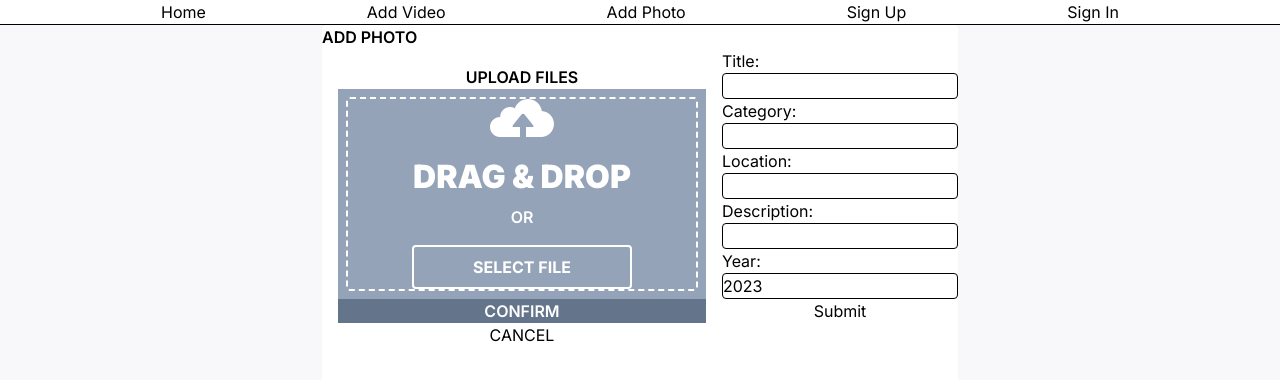
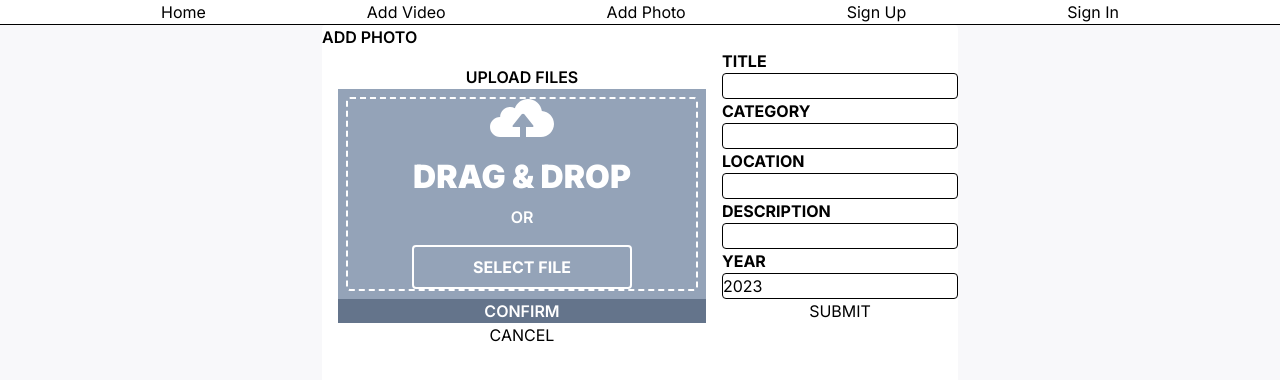
Before and after one commit to whlong1/next.js-photo-app, a Next.js app: page /photos/new in a window 1280 px wide. Shown: the top 380 px of the page. Built offline with nearby package versions, Linux system fonts and the light colour scheme; no server answers.

Commit message:
Add updatePhoto service

```diff
--- a/src/app/(pages)/photos/new/components/NewPhotoForm.tsx
+++ b/src/app/(pages)/photos/new/components/NewPhotoForm.tsx
@@ -18,38 +18,80 @@ const NewPhotoForm = () => {
 
   const [formData, setFormData] = useState(initialState)
 
-  const handleChange = (e: React.ChangeEvent<HTMLInputElement>) => {
-    setFormData({ ...formData, [e.target.name]: e.target.value })
+  const handleSubmit = async (e: React.FormEvent) => {
+
+  }
+
+  const handleChange = ({ target }: React.ChangeEvent<HTMLInputElement>) => {
+    const { name, value, type } = target
+    setFormData({
+      ...formData, [name]: type === "number" ? parseInt(value) : value
+    })
   }
 
   return (
-    <form action="">
+    <form onSubmit={handleSubmit}>
       <div>
-        <label htmlFor="title">Title:</label>
-        <input type="text" id="title" name="title" value={formData.title} onChange={handleChange} />
+        <label htmlFor="title">TITLE</label>
+        <input
+          required
+          type="text"
+          id="title"
+          name="title"
+          value={formData.title}
+          onChange={handleChange}
+        />
       </div>
 
       <div>
-        <label htmlFor="category">Category:</label>
-        <input type="text" id="category" name="category" value={formData.category} onChange={handleChange} />
+        <label htmlFor="category">CATEGORY</label>
+        <input
+          required
+          type="text"
+          id="category"
+          name="category"
+          value={formData.category}
+          onChange={handleChange}
+        />
       </div>
 
       <div>
-        <label htmlFor="location">Location:</label>
-        <input type="text" id="location" name="location" value={formData.location} onChange={handleChange} />
+        <label htmlFor="location">LOCATION</label>
+        <input
+          required
+          type="text"
+          id="location"
+          name="location"
+          value={formData.location}
+          onChange={handleChange}
+        />
       </div>
 
       <div>
-        <label htmlFor="description">Description:</label>
-        <input id="description" name="description" value={formData.description} onChange={handleChange}></input>
+        <label htmlFor="description">DESCRIPTION</label>
+        <input
+          required
+          type="text"
+          id="description"
+          name="description"
+          value={formData.description}
+          onChange={handleChange}
+        />
       </div>
 
       <div>
-        <label htmlFor="year">Year:</label>
-        <input type="number" id="year" name="year" value={formData.year} onChange={handleChange} />
+        <label htmlFor="year">YEAR</label>
+        <input
+          required
+          type="number"
+          id="year"
+          name="year"
+          value={formData.year}
+          onChange={handleChange}
+        />
       </div>
 
-      <button type="submit">Submit</button>
+      <button type="submit">SUBMIT</button>
     </form>
   )
 }
--- a/src/app/(pages)/photos/new/page.tsx
+++ b/src/app/(pages)/photos/new/page.tsx
@@ -3,6 +3,7 @@ import NewPhotoForm from "./components/NewPhotoForm"
 import PhotoUploader from "./components/PhotoUploader"
 
 const NewPhoto = () => {
+
   return (
     <main>
 
--- a/src/services/photoService.ts
+++ b/src/services/photoService.ts
@@ -1,5 +1,6 @@
 // Types
 import { Photo } from '@/types/models'
+import { PhotoFormData } from '@/types/forms'
 
 const BASE_URL = process.env.NEXT_PUBLIC_BASE_URL
 
@@ -41,3 +42,22 @@ export const createAndUploadPhoto = async (file: File) => {
     throw error
   }
 }
+
+export const updatePhoto = async (formData: PhotoFormData, photoId: string) => {
+  try {
+    const res = await fetch(`${BASE_URL}/api/photos/${photoId}`, {
+      method: "PUT",
+      body: JSON.stringify(formData),
+      headers: { "Content-Type": "application/json" },
+    })
+
+    if (!res.ok) {
+      throw new Error(`Error ${res.status}: ${res.statusText}`)
+    }
+
+    return await res.json()
+  } catch (error) {
+    console.log(error)
+    throw error
+  }
+}
--- a/src/styles/globals.css
+++ b/src/styles/globals.css
@@ -61,6 +61,10 @@ form>div {
   flex-direction: column;
 }
 
+label {
+  font-weight: bold;
+}
+
 input {
   border-radius: 4px;
   border: 1px solid black;
```
